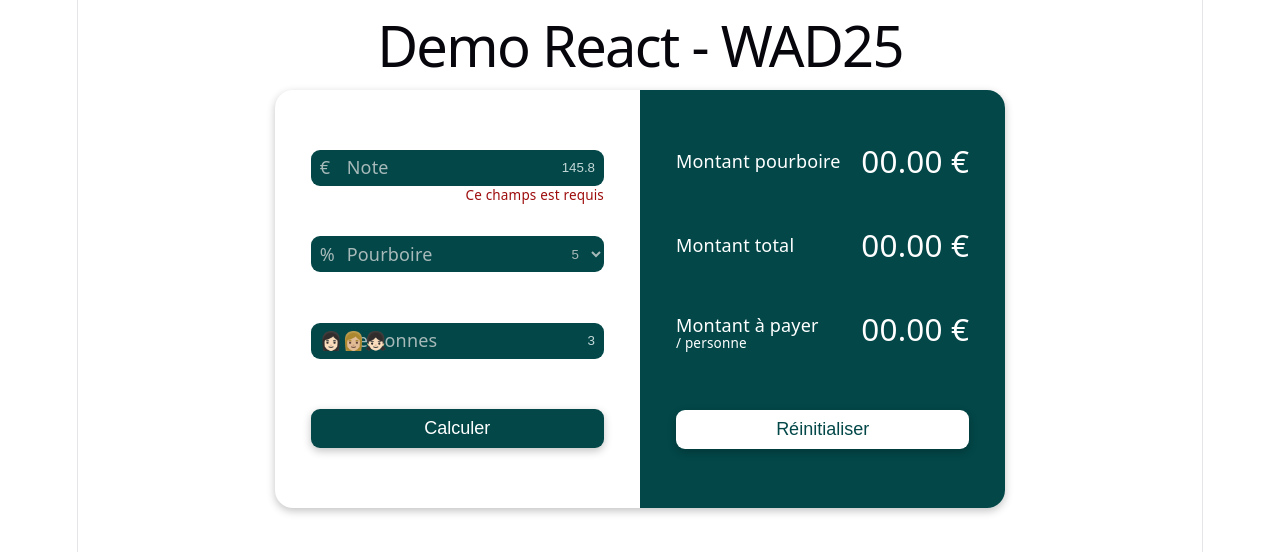
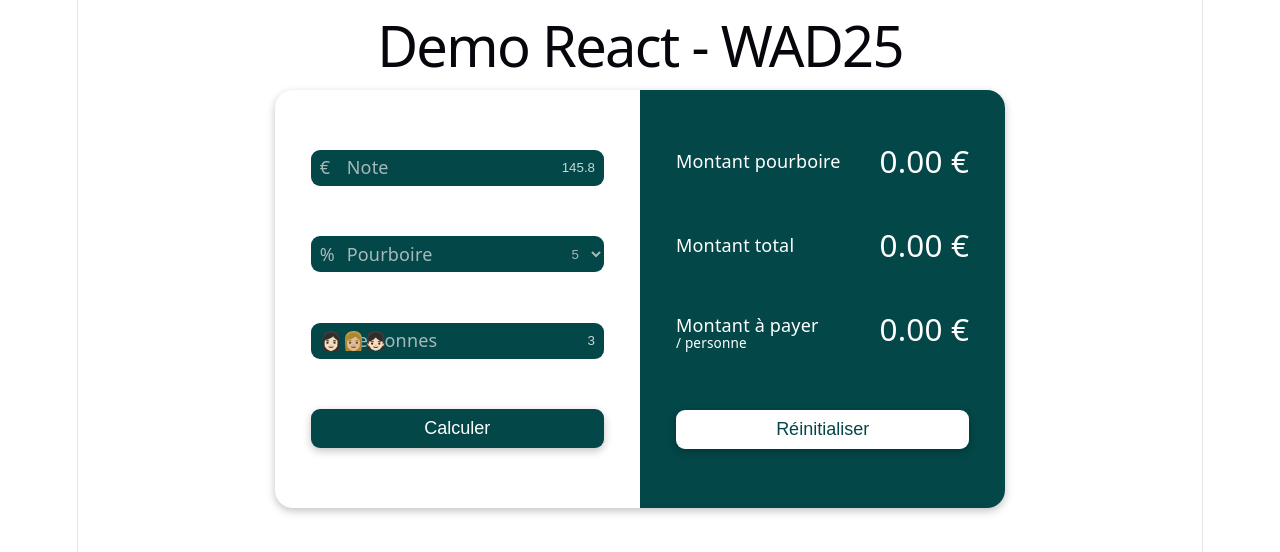
Before and after one commit to Formation-JS/I3_Wad25_React__01_Intro, a React (Vite) app: page / in a window 1280 px wide. Shown: the top 552 px of the page. Built offline with nearby package versions, Linux system fonts and the light colour scheme.

Commit message:
correction exercice formulaire

```diff
--- a/src/components/Exo/ExoForm.jsx
+++ b/src/components/Exo/ExoForm.jsx
@@ -1,28 +1,90 @@
+import { useState } from 'react';
 import style from './ExoForm.module.css';
+import { useForm } from 'react-hook-form';
 
 export const ExoForm = () => {
+
+    // state pour les résultats des calculs
+    const [results, setResults] = useState({
+        tipsAmount: 0,
+        amount: 0,
+        amountPerson: 0
+    });
+
+    // utilisation de la hook useForm pour la gestion du formulaire
+    const { register, handleSubmit, reset, formState: { errors } } = useForm({
+        mode: 'onChange',
+        resetOptions: { keepFieldsRef: true, keepDefaultValues: true, keepValues: false },
+        // TODO : trouver pourquoi le 2ème reset mets plus à jour visuellement
+        /* 👆🏻 à priori nouveau depuis version 7.75 pour garder la ref entre nos valeurs register et notre form */
+        defaultValues: {
+            amount: '',
+            tips: '',
+            nb: ''
+        }
+    })
+
+    const calculate = (data) => {
+        console.log(data);
+
+        const { amount, tips, nb } = data;
+
+        const totalTips = amount * tips / 100;
+        const total = amount + totalTips;
+        const totalPP = total / nb;
+
+        setResults({
+            amount: total,
+            tipsAmount: totalTips,
+            amountPerson: totalPP
+        });
+
+    }
+
+    const megaReset = () => {
+        // reset le formulaire
+
+        // reset les résultats
+        setResults({
+            tipsAmount: 0,
+            amount: 0,
+            amountPerson: 0
+        })
+
+        reset();
+    }
 
 
     return (
         <div className={style.split}>
             <div className={style.form}>
-                <form action="">
+
+                {/* ---- FORMULAIRE ---- */}
+                <form onSubmit={handleSubmit(calculate)}>
                     <div className={style.group}>
 
                         <label htmlFor="amount">Note</label>
 
-                        <input id="amount" type="number" placeholder='145.8' />
+                        <input id="amount" type="number" placeholder='145.8' step="0.01" {...register('amount', { required: true, min: 1, valueAsNumber: true })} />
 
                         <span className={style.symbol}>€</span>
 
-                        <span className={style.error}>Ce champs est requis</span>
+                        {
+                            errors?.amount?.type == 'required' &&
+                            <span className={style.error}>Ce champs est requis</span>
+                        }
 
+                        {
+                            errors?.amount?.type == 'min' &&
+                            <span className={style.error}>La note doit faire au moins 1€</span>
+                        }
                     </div>
 
                     <div className={style.group}>
 
                         <label htmlFor="tips">Pourboire</label>
-                        <select id="tips" required="true" >
+
+                        <select id="tips" required {...register('tips', { required: true, valueAsNumber: true })} >
                             <option value="" hidden>5</option>
                             <option value="0">0</option>
                             <option value="5">5</option>
@@ -32,38 +94,56 @@ export const ExoForm = () => {
                         </select>
 
                         <span className={style.symbol}>%</span>
+
+                        {
+                            errors?.tips?.type == 'required' &&
+                            <span className={style.error}>Ce champs est requis</span>
+                        }
+
                     </div>
 
                     <div className={style.group}>
                         <label htmlFor="nbpers">Personnes</label>
 
-                        <input id="nbpers" type="number" placeholder='3' />
+                        <input id="nbpers" type="number" placeholder='3' {...register('nb', { required: true, min: 1, valueAsNumber: true })} />
 
                         <span className={style.symbol}>👩🏻‍👩🏼‍👧🏻</span>
+
+                         {
+                            errors?.nb?.type == 'required' &&
+                            <span className={style.error}>Ce champs est requis</span>
+                        }
+
+                        {
+                            errors?.nb?.type == 'min' &&
+                            <span className={style.error}>Vous devez être au moins 1 personne</span>
+                        }
                     </div>
 
-                    <button>Calculer</button>
+                    <button type="submit">Calculer</button>
                 </form>
             </div>
 
             <div className={style.result}>
+
+                {/* ---- RESULTATS ---- */}
                 <div>
                     <p>Montant pourboire</p>
-                    <p>00.00 €</p>
+                    <p>{results.tipsAmount.toFixed(2)} €</p>
                 </div>
 
                 <div>
                     <p>Montant total</p>
-                    <p>00.00 €</p>
+                    <p>{results.amount.toFixed(2)} €</p>
                 </div>
 
                 <div>
                     <p className={style.totalpp} >Montant à payer <span>/ personne</span>
                     </p>
-                    <p>00.00 €</p>
+                    <p>{results.amountPerson.toFixed(2)} €</p>
                 </div>
 
-                <button>Réinitialiser</button>
+                <button onClick={megaReset}>Réinitialiser</button>
             </div>
         </div>
     )
```
